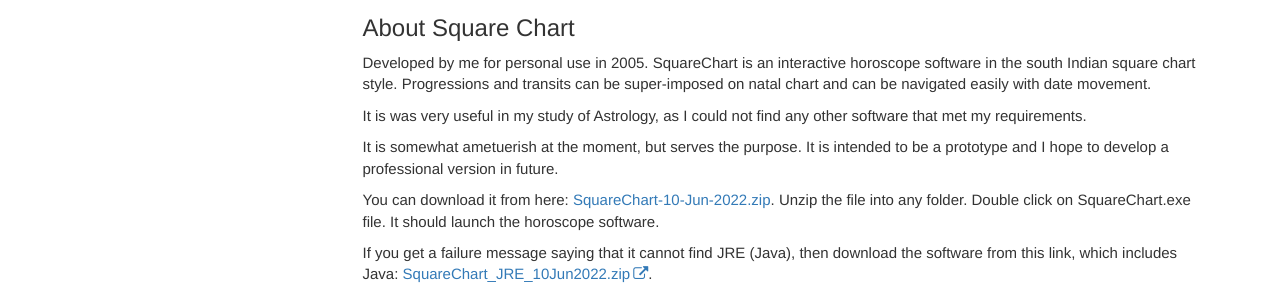
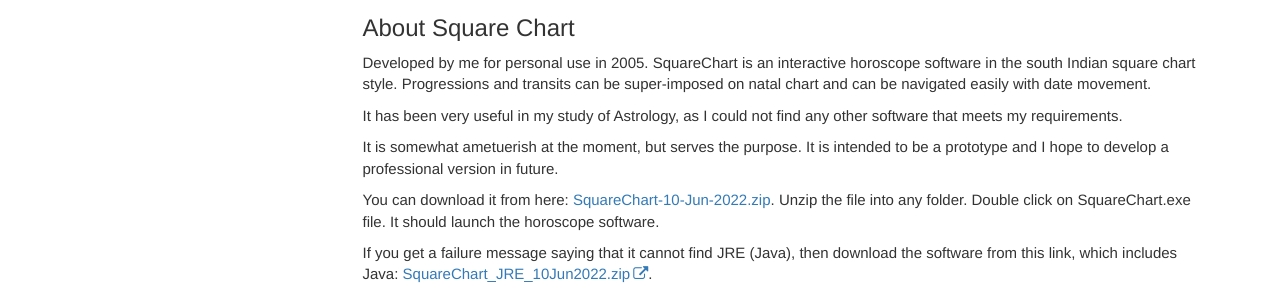
Before and after one commit to vadavalli/9th, a Jekyll site: the page built from pages/mydoc/mydoc_squarechart.md, in a window 1280 px wide. Shown: the part 300-598 px from the top of the page. Built offline with Jekyll 4.4.1, drawn with Linux system fonts in a browser that asks for light colours; comment, search, counter and statistics services are not loaded.

Commit message:
modifications

```diff
--- a/pages/mydoc/mydoc_squarechart.md
+++ b/pages/mydoc/mydoc_squarechart.md
@@ -11,7 +11,7 @@ folder: mydoc
 
 Developed by me for personal use in 2005. SquareChart is an interactive horoscope software in the south Indian square chart style. Progressions and transits can be super-imposed on natal chart and can be navigated easily with date movement.
 
-It is was very useful in my study of Astrology, as I could not find any other software that met my requirements.
+It has been very useful in my study of Astrology, as I could not find any other software that meets my requirements.
 
 It is somewhat ametuerish at the moment, but serves the purpose. It is intended to be a prototype and I hope to develop a professional version in future.
 
```
Also changed, not shown: pages/mydoc/mydoc_astrology_classes.md (+1 -1 lines).
